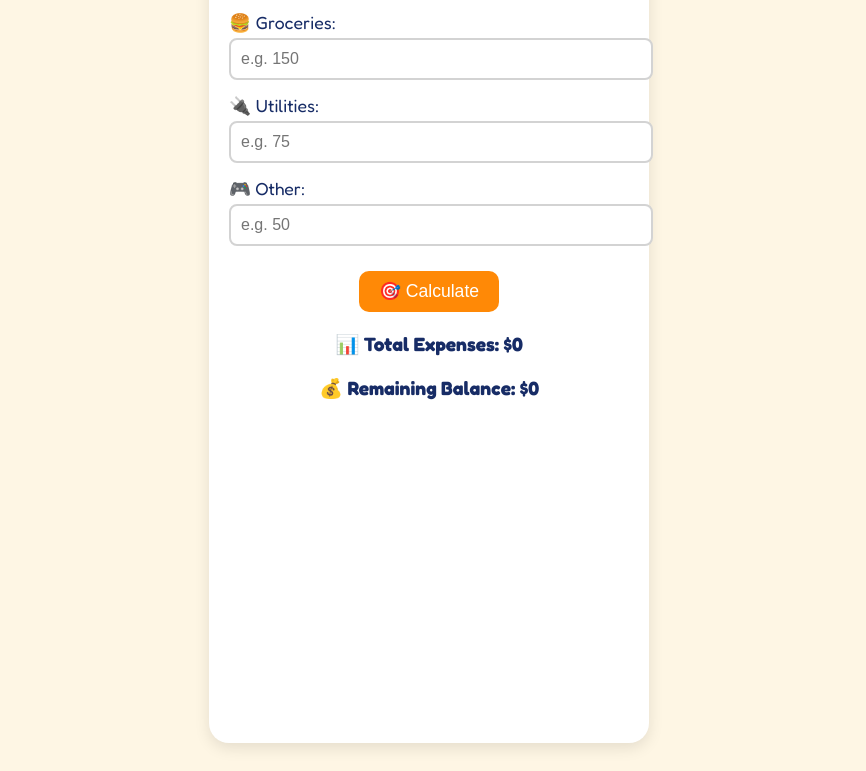
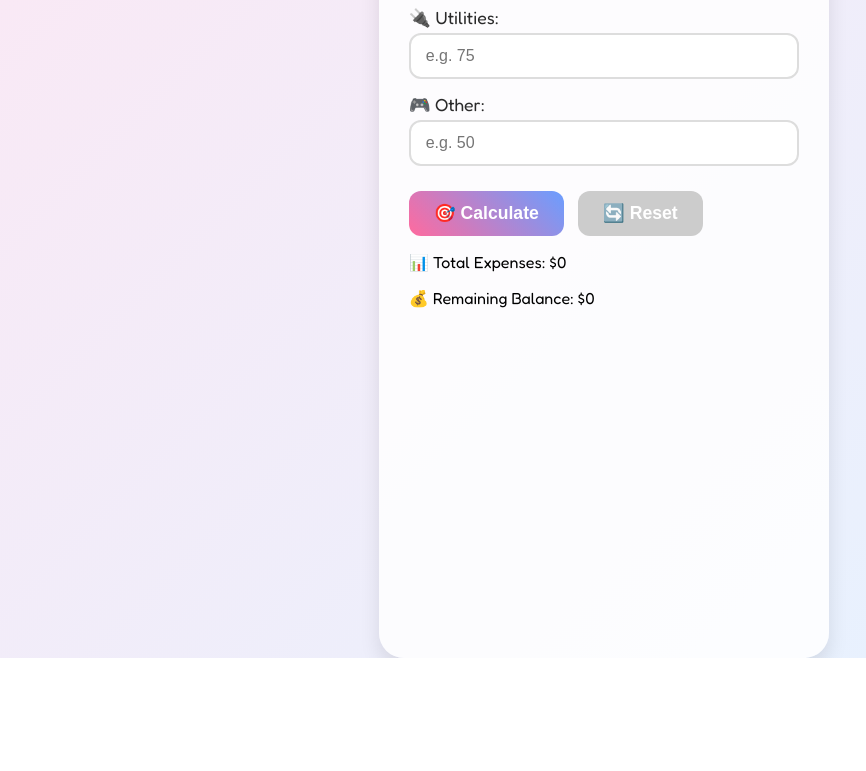
Before and after one commit to rjnice22/budget-calculator, a plain HTML site: page index.html in a window 1280 px wide. Shown: the part 329-1100 px from the top of the page, without its empty margins (211-1077 px from the left). After the commit the page ends 987 px from the top, so only its background shows below. Drawn offline with nearby package versions, Linux system fonts and the light colour scheme.

Commit message:
Add files via upload

```diff
--- a/index.html
+++ b/index.html
@@ -21,13 +21,17 @@
     <label>🎮 Other:<br><input type="number" id="other" placeholder="e.g. 50"></label>
 
     <button onclick="calculateBudget()">🎯 Calculate</button>
+    <button id="reset-btn">🔄 Reset</button>
 
     <div id="results">
       <p>📊 Total Expenses: $<span id="total-expenses">0</span></p>
       <p>💰 Remaining Balance: $<span id="balance">0</span></p>
     </div>
+    <canvas id="budgetChart" width="300" height="300"></canvas>
 
-    <canvas id="budgetChart" width="300" height="300"></canvas>
+
+
+
   </div>
 
   <script src="script.js"></script>
--- a/script.js
+++ b/script.js
@@ -1,41 +1,68 @@
-let chart; // Global variable
+let chart; // Global chart variable
 
+// Calculate budget and update chart
 function calculateBudget() {
+  // 1. Read values from inputs
   let income = Number(document.getElementById("income").value);
   let rent = Number(document.getElementById("rent").value);
   let groceries = Number(document.getElementById("groceries").value);
   let utilities = Number(document.getElementById("utilities").value);
   let other = Number(document.getElementById("other").value);
 
+  // 2. Compute totals
   let totalExpenses = rent + groceries + utilities + other;
   let balance = income - totalExpenses;
 
+  // 3. Update the results in the DOM
   document.getElementById("total-expenses").textContent = totalExpenses;
   document.getElementById("balance").textContent = balance;
 
+  // 4. Draw (or redraw) the animated pie chart
   drawChart([rent, groceries, utilities, other, balance]);
 }
 
+// Draws an animated pie chart using Chart.js
 function drawChart(data) {
-  const ctx = document.getElementById('budgetChart').getContext('2d');
+  const ctx = document.getElementById("budgetChart").getContext("2d");
 
-  // Destroy old chart if it exists
+  // If a chart already exists, destroy it before making a new one
   if (chart) {
     chart.destroy();
   }
 
   chart = new Chart(ctx, {
-    type: 'pie',
+    type: "pie",
     data: {
-      labels: ['Rent', 'Groceries', 'Utilities', 'Other', 'Remaining'],
+      labels: ["🏠 Rent", "🍔 Groceries", "🔌 Utilities", "🎮 Other", "💰 Remaining"],
       datasets: [{
-        label: 'Budget Breakdown',
         data: data,
-        backgroundColor: ['#ff6384', '#36a2eb', '#ffce56', '#a9a9a9', '#8bc34a']
+        backgroundColor: ["#ff6384", "#36a2eb", "#ffce56", "#a9a9a9", "#8bc34a"]
       }]
     },
     options: {
-      responsive: false
+      responsive: false,
+      animation: {
+        animateRotate: true,
+        animateScale: true,
+        duration: 1000 // 1 second
+      }
     }
   });
 }
+
+// RESET button functionality
+document.getElementById("reset-btn").addEventListener("click", () => {
+  // Clear all input fields
+  ["income", "rent", "groceries", "utilities", "other"].forEach(id => {
+    document.getElementById(id).value = "";
+  });
+
+  // Reset displayed results
+  document.getElementById("total-expenses").textContent = "0";
+  document.getElementById("balance").textContent = "0";
+
+  // Remove the chart if it exists
+  if (chart) {
+    chart.destroy();
+  }
+});
--- a/style.css
+++ b/style.css
@@ -1,54 +1,89 @@
+/* ───────────────────────────────────────────────────────── */
+/*           Gen-Alpha Facelift: Pastel + Playful           */
+/* ───────────────────────────────────────────────────────── */
+
+@import url('https://fonts.googleapis.com/css2?family=Fredoka:wght@400;700&display=swap');
+
+:root {
+  --clr-bg-start: #ffe6f2;
+  --clr-bg-end:   #e6f2ff;
+  --clr-card:     rgba(255, 255, 255, 0.85);
+  --clr-primary:  #ff6a9e;  /* pink */
+  --clr-secondary:#6a9eff;  /* blue */
+  --clr-accent:   #ffb366;  /* orange */
+  --clr-text:     #2a2a2a;
+}
+
+* {
+  box-sizing: border-box;
+}
+
 body {
+  margin: 0;
+  padding: 0 20px;
+  min-height: 100vh;
   font-family: 'Fredoka', sans-serif;
-  background: #fef6e4;
-  padding: 20px;
-  color: #172c66;
+  background: linear-gradient(135deg, var(--clr-bg-start), var(--clr-bg-end));
+  display: flex;
+  justify-content: center;
+  align-items: flex-start;
+}
+
+h1 {
+  font-size: 2.8rem;
+  margin: 40px 0 20px;
+  background: linear-gradient(45deg, var(--clr-primary), var(--clr-secondary));
+  -webkit-background-clip: text;
+  -webkit-text-fill-color: transparent;
   text-align: center;
 }
 
 .container {
-  max-width: 400px;
-  margin: auto;
-  background: #ffffff;
-  padding: 20px;
-  border-radius: 20px;
-  box-shadow: 0px 5px 15px rgba(0, 0, 0, 0.1);
+  width: 100%;
+  max-width: 450px;
+  padding: 30px;
+  background: var(--clr-card);
+  border-radius: 25px;
+  box-shadow: 0 10px 20px rgba(0,0,0,0.1);
 }
 
 label {
   display: block;
   margin-bottom: 15px;
-  text-align: left;
   font-size: 1.1rem;
+  color: var(--clr-text);
 }
 
 input {
   width: 100%;
-  padding: 10px;
-  border: 2px solid #d3d3d3;
-  border-radius: 8px;
+  padding: 12px 15px;
   font-size: 1rem;
+  border: 2px solid #ddd;
+  border-radius: 12px;
   margin-top: 5px;
+  transition: border-color 0.3s, box-shadow 0.3s;
+}
+
+input:focus {
+  border-color: var(--clr-accent);
+  outline: none;
+  box-shadow: 0 0 0 4px rgba(255,179,102,0.3);
 }
 
 button {
   margin-top: 10px;
-  padding: 10px 20px;
+  margin-right: 10px;
+  padding: 12px 25px;
   font-size: 1.1rem;
-  background-color: #ff8906;
+  font-weight: 700;
+  background: linear-gradient(45deg, var(--clr-primary), var(--clr-secondary));
   color: white;
   border: none;
-  border-radius: 10px;
+  border-radius: 12px;
   cursor: pointer;
-  transition: background-color 0.3s ease;
+  transition: transform 0.2s, box-shadow 0.2s;
 }
 
-button:hover {
-  background-color: #f25f4c;
-}
-
-#results {
-  margin-top: 20px;
-  font-weight: bold;
-  font-size: 1.2rem;
-}
+button#reset-btn {
+  background: #cccccc;
+  background:
```
